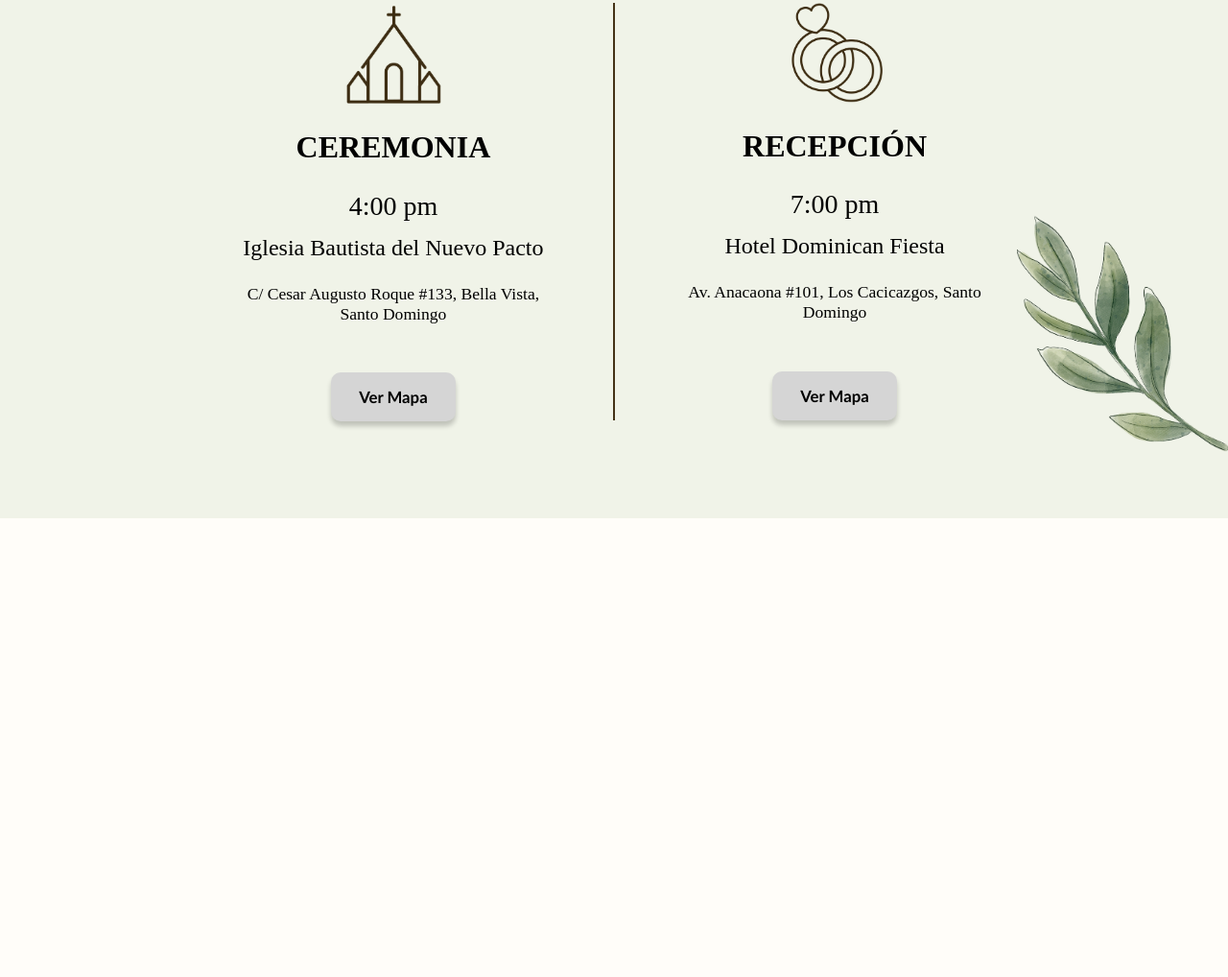
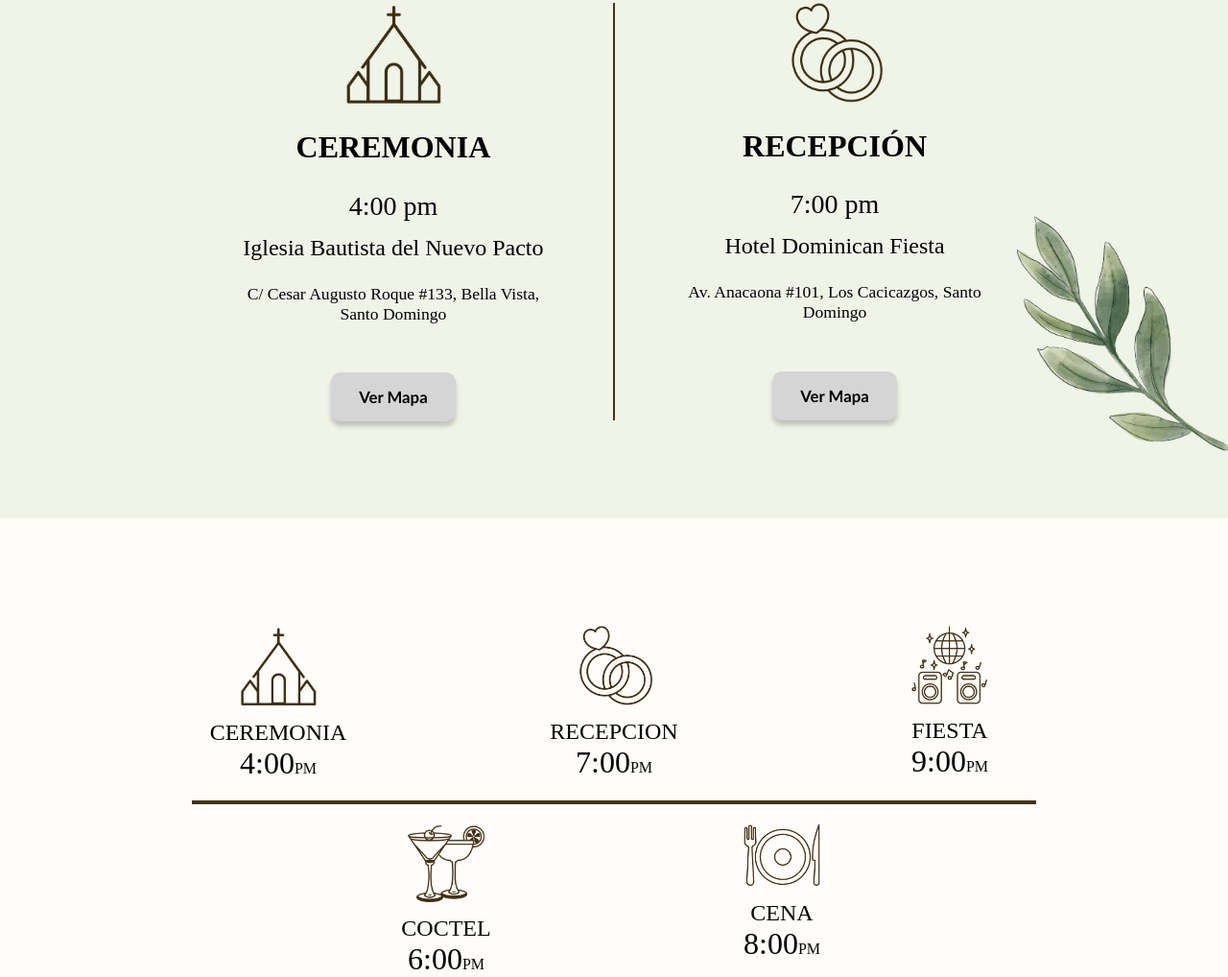
Before and after one commit to dejimenez21/our-wedding-invitation, a plain HTML site: page index.html in a window 1280 px wide. Shown: the part 1447-2465 px from the top of the page at 96% size. Before the commit the page ends 2099 px from the top, so only its background shows below. Drawn offline with Linux system fonts and the light colour scheme; a web font is replaced by a local one.

Commit message:
Add program

```diff
--- /dev/null
+++ b/assets/styles/program.css
@@ -0,0 +1,55 @@
+.section-three {
+    justify-content: center;
+}
+
+.section-three > div > div > img {
+    width: 80px;
+}
+
+.program-row {
+    display: flex;
+    text-align: center;
+    margin: auto;
+    justify-content: center;
+}
+
+.program-activity {
+    width: 150px;
+}
+
+.program-activity-title {
+    font-weight: 500;
+    font-size: 1.5em;
+    margin: 0;
+    margin-top: 10px;
+}
+
+.program-activity-time {
+    font-size: 2rem;
+    margin: 0;
+}
+
+.program-activity-time > span {
+    font-size: 1rem;
+}
+
+.program-row-divisor {
+    background-color: #443217;
+    margin: 20px auto;
+    height: 4px;
+    width: 880px;
+}
+
+.program-upper-row > .program-activity {
+    margin: 0 100px;
+}
+
+.program-lower-row > .program-activity {
+    margin: 0 100px;
+}
+
+.program-upper-row {
+}
+
+.program-lower-row {
+}
--- a/assets/styles/styles.css
+++ b/assets/styles/styles.css
@@ -2,6 +2,10 @@ body {
     background-color: #FFFDF9;
     margin: 0;
     font-family: 'Bacasime Antique', serif;
+}
+
+img {
+    mix-blend-mode: multiply;
 }
 
 .quote {
@@ -51,10 +55,6 @@ section {
     display: block;
 }
 
-.transparent {
-    mix-blend-mode: multiply;
-}
-
 .section-two {
     position: relative;
     top: 0;
--- a/index.html
+++ b/index.html
@@ -6,6 +6,7 @@
     <link rel="stylesheet" href="./assets/styles/styles.css" />
     <link rel="stylesheet" href="./assets/styles/countdown.css" />
     <link rel="stylesheet" href="./assets/styles/venues.css" />
+    <link rel="stylesheet" href="./assets/styles/program.css">
     <link rel="preconnect" href="https://fonts.googleapis.com" />
     <link rel="preconnect" href="https://fonts.gstatic.com" crossorigin />
     <link
@@ -21,7 +22,7 @@
   <body>
     <section class="section section-one">
       <img
-        class="names-img transparent"
+        class="names-img"
         src="./assets/images/wedding-logo.png"
         alt=""
       />
@@ -41,13 +42,13 @@
     </section>
     <section class="section section-two">
       <img
-        class="section-two-bg transparent"
+        class="section-two-bg"
         src="./assets/images/background/section-two.png"
         alt="Background image"
       />
 
       <img
-        class="section-two-bottom-bg transparent"
+        class="section-two-bottom-bg"
         src="./assets/images/background/section-two-bottom.png"
         alt=""
       />
@@ -79,7 +80,7 @@
       </p>
 
       <img
-        class="divisor transparent"
+        class="divisor"
         src="./assets/images/divisor.png"
         alt=""
       />
@@ -87,7 +88,7 @@
       <div class="venues-container">
         <div class="venues-info">
           <div class="info-card">
-            <img class="transparent" src="./assets/images/church.png" alt="" />
+            <img src="./assets/images/church.png" alt="" />
             <h2>CEREMONIA</h2>
             <p class="time">4:00 pm</p>
             <p class="place">Iglesia Bautista del Nuevo Pacto</p>
@@ -98,7 +99,7 @@
           </div>
           <div class="card-divisor"></div>
           <div class="info-card">
-            <img class="transparent" src="./assets/images/rings.png" alt="" />
+            <img src="./assets/images/rings.png" alt="" />
             <h2>RECEPCIÓN</h2>
             <p class="time">7:00 pm</p>
             <p class="place">Hotel Dominican Fiesta</p>
@@ -110,5 +111,37 @@
         </div>
       </div>
     </section>
+    <section class="section section-three">
+      <div class="program-row program-upper-row">
+        <div class="program-activity program-ceremony">
+          <img src="./assets/images/church.png" alt="">
+          <h3 class="program-activity-title">CEREMONIA</h3>
+          <p class="program-activity-time">4:00<span>PM</span></p>
+        </div>
+        <div class="program-activity program-rececption">
+          <img src="./assets/images/rings.png" alt="">
+          <h3 class="program-activity-title">RECEPCION</h3>
+          <p class="program-activity-time">7:00<span>PM</span></p>
+        </div>
+        <div class="program-activity program-party">
+          <img src="./assets/images/party.png" alt="">
+          <h3 class="program-activity-title">FIESTA</h3>
+          <p class="program-activity-time">9:00<span>PM</span></p>
+        </div>
+      </div>
+      <div class="program-row-divisor"></div>
+      <div class="program-row program-lower-row">
+        <div class="program-activity program-cocktail">
+          <img src="./assets/images/cocktail.png" alt="">
+          <h3 class="program-activity-title">COCTEL</h3>
+          <p class="program-activity-time">6:00<span>PM</span></p>
+        </div>
+        <div class="program-activity program-dinner">
+          <img src="./assets/images/plates.png" alt="">
+          <h3 class="program-activity-title">CENA</h3>
+          <p class="program-activity-time">8:00<span>PM</span></p>
+        </div>
+      </div>
+    </section>
   </body>
 </html>
```
Also changed, not shown: assets/images/music.png (deleted), assets/images/party.png (added), 2 other files.
